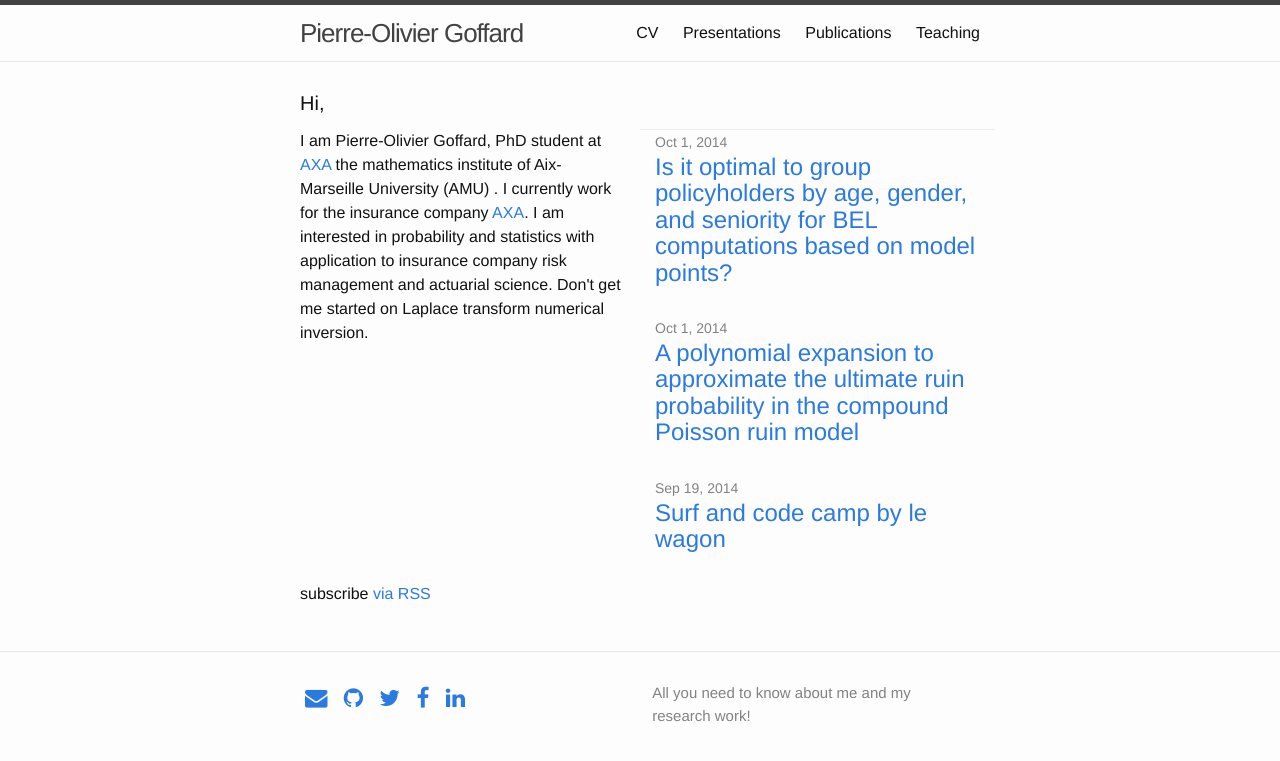
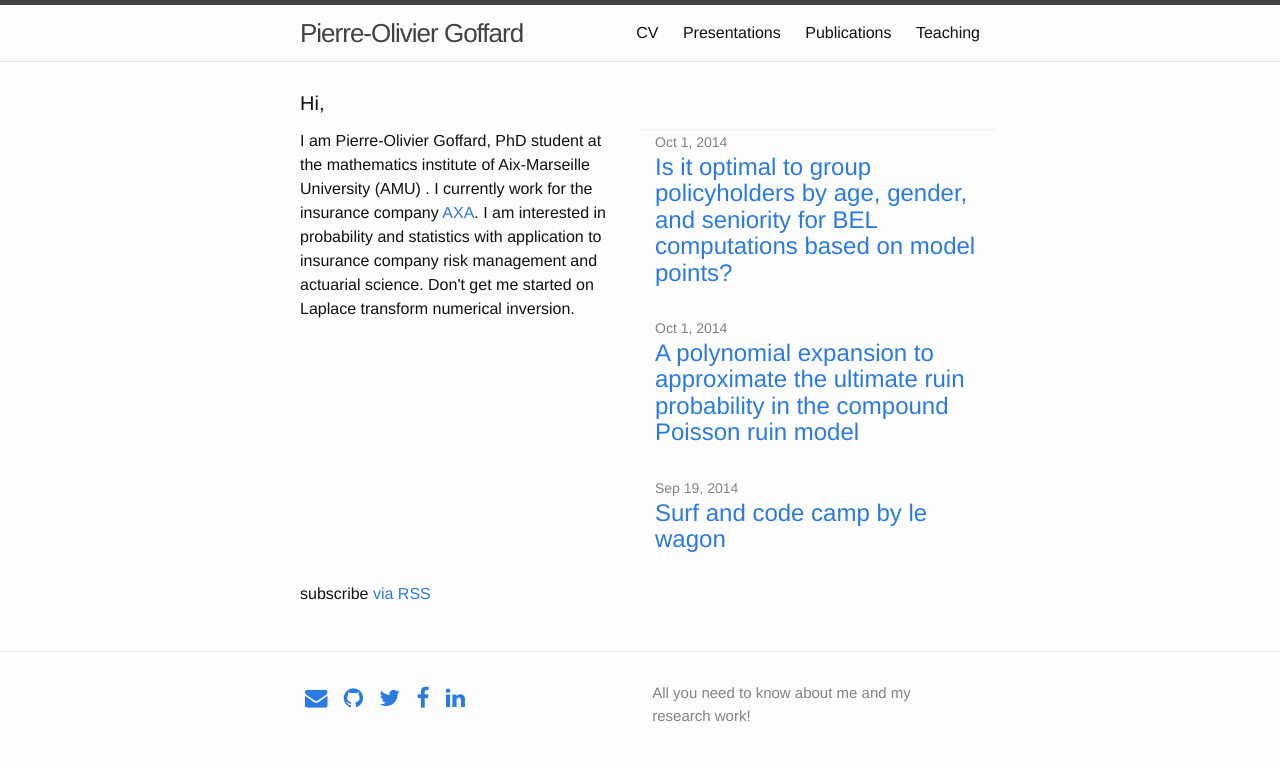
Before and after one commit to LaGauffre/LaGauffre.github.io, a Jekyll site: the page built from index.html, in a window 1280 px wide. Shown: the top 761 px of the page. Built offline with Jekyll 4.4.1, drawn with Linux system fonts in a browser that asks for light colours; nearby versions of some CDN libraries; Markdown is read by kramdown in place of the engine named in the settings.

Commit message:
correcting welcome page

```diff
--- a/index.html
+++ b/index.html
@@ -8,7 +8,7 @@ layout: default
 
     <div class="row">
       <div class="col-sm-6">
-        I am Pierre-Olivier Goffard, PhD student at <a href="http://www.axa.fr/" target="_blank">AXA</a> the mathematics institute of Aix-Marseille University (AMU) . I currently work for the insurance company <a href="http://www.axa.fr/" target="_blank">AXA</a>. I am interested in probability and statistics with application to insurance company risk management and actuarial science. Don't get me started on Laplace transform numerical inversion.
+        I am Pierre-Olivier Goffard, PhD student at the mathematics institute of Aix-Marseille University (AMU) . I currently work for the insurance company <a href="http://www.axa.fr/" target="_blank">AXA</a>. I am interested in probability and statistics with application to insurance company risk management and actuarial science. Don't get me started on Laplace transform numerical inversion.
       </div>
       <hr>
       <div class="col-sm-6">
```
Also changed, not shown: Presentations.md (+1 -1 lines).
